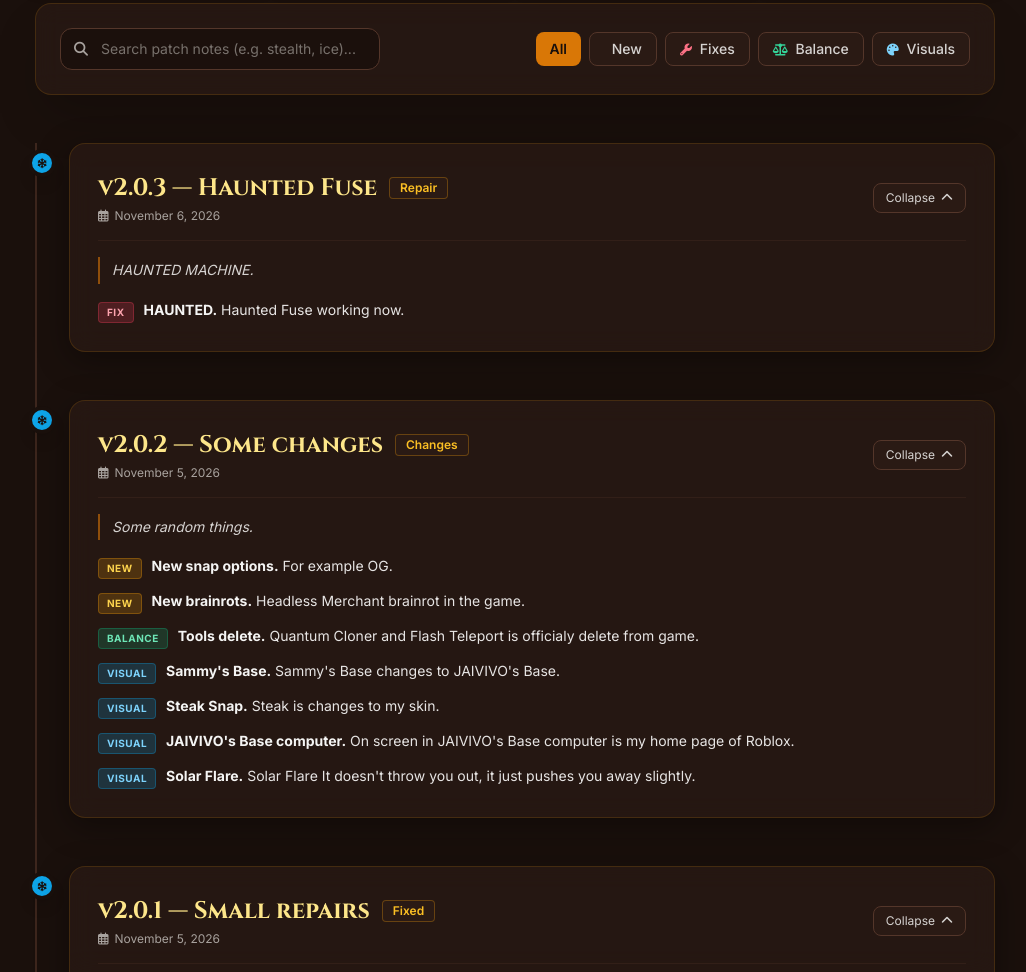
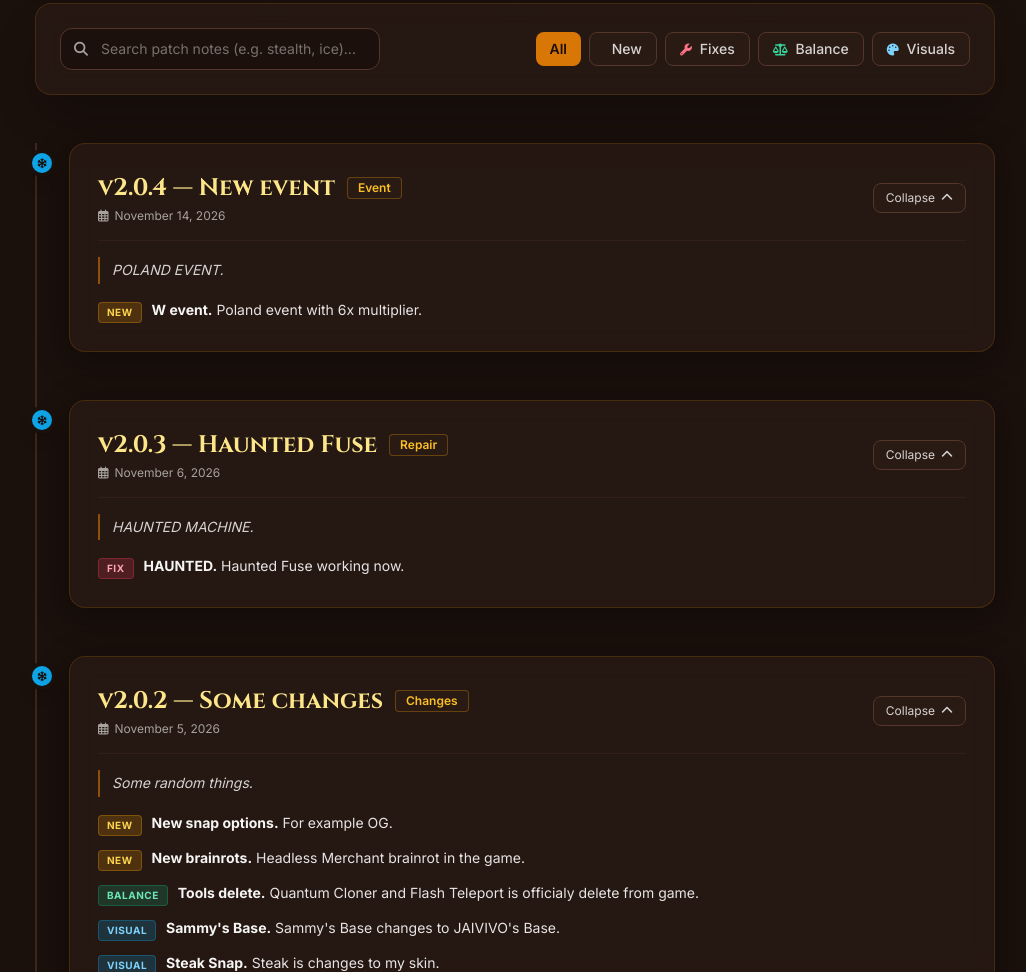
Before and after one commit to JAIVIVO/steal-a-last-changelogs, a plain HTML site: page index.html in a window 1280 px wide. Shown: the part 733-1705 px from the top of the page, without its empty margins (125-1151 px from the left). Drawn offline with nearby package versions, Linux system fonts and the light colour scheme.

Commit message:
Update index.html
refresh page now

```diff
--- a/index.html
+++ b/index.html
@@ -232,6 +232,18 @@
     <!-- JAVASCRIPT SECTION -->
     <script>
         const CHANGELOG_DATA = [
+            {
+                version: "v2.0.4",
+                title: "New event",
+                badge: "Event",
+                date: "November 14, 2026",
+                icon: "fa-snowflake",
+                iconBg: "bg-frost-500",
+                summary: "POLAND EVENT.",
+                changes: [
+                    { type: "new", title: "W event.", desc: "Poland event with 6x multiplier." }
+                ]
+            },
             {
                 version: "v2.0.3",
                 title: "Haunted Fuse",
```
